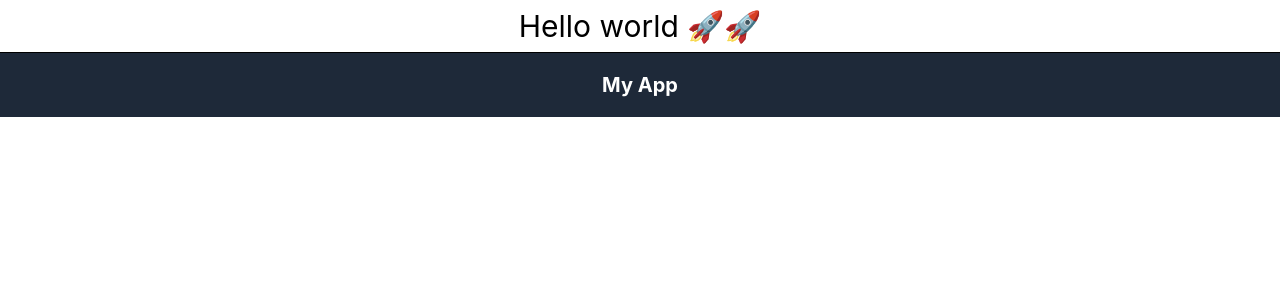
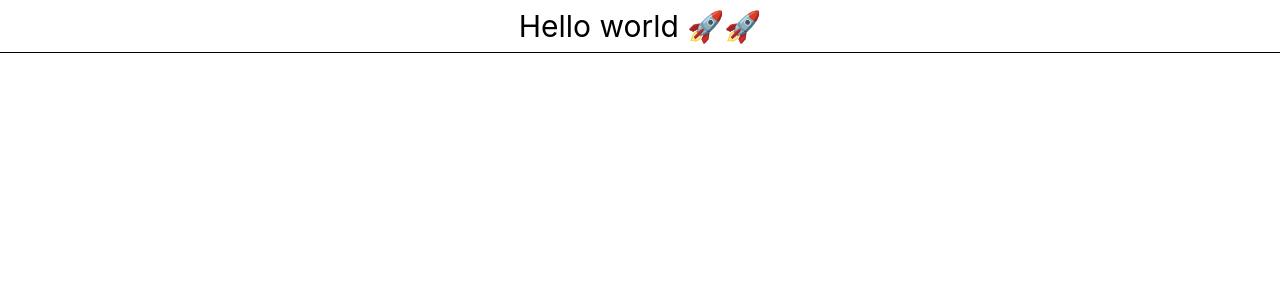
Before and after one commit to Kevin8548/landingpage, a React (Vite) app: page / in a window 1280 px wide. Shown: the top 300 px of the page. Built offline with nearby package versions, Linux system fonts and the light colour scheme.

Commit message:
nuevos cambios

```diff
--- a/src/components/Header.tsx
+++ /dev/null
@@ -1,8 +0,0 @@
-// header
-export default function Header() {
-  return (
-    <header className="w-full h-16 bg-gray-800 text-white flex items-center justify-center">
-      <h1 className="text-xl font-bold">My App</h1>
-    </header>
-  )
-}
--- a/src/components/Home.tsx
+++ b/src/components/Home.tsx
@@ -1,9 +1,9 @@
-import Header from "./Header";
+// import Header from "./Header";
 
 export function Home(){
     return (
         <>
-        <Header />
+        {/* <Header /> */}
         </>
 
     )
```
